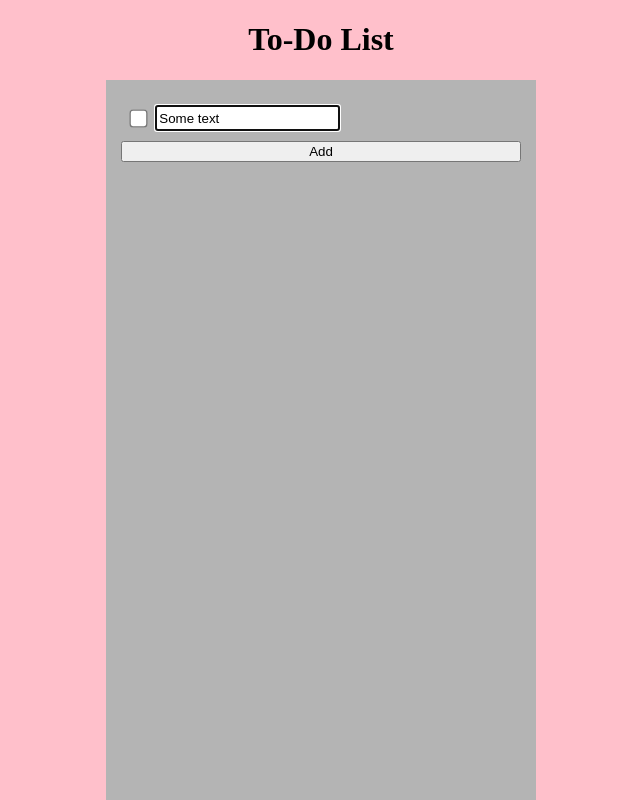
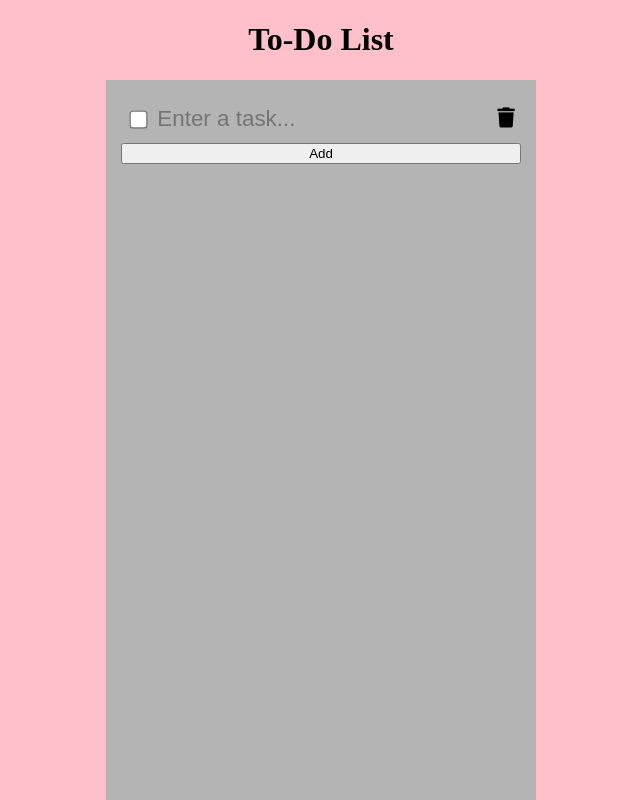
Before and after one commit to Wh1teNinja/TaskList, a React (Create React App) app: page / in a window 1280 px wide. Both pictures are taken after a click on the button "Add". Shown: the whole page, without its empty margins (319-959 px from the left). Built offline with nearby package versions, Linux system fonts and the light colour scheme.

Commit message:
Delete button added, fixed autofocus and selectfor task description input

```diff
--- a/public/index.html
+++ b/public/index.html
@@ -8,6 +8,7 @@
       name="description"
       content="Web site created using create-react-app"
     />
+    <script src="https://kit.fontawesome.com/f1ce689aa9.js" crossorigin="anonymous"></script>
     <title>React App</title>
   </head>
   <body>
--- a/src/App.css
+++ b/src/App.css
@@ -34,6 +34,28 @@
 
 #task-list > li > p {
   margin: 0;
+  width: 100%;
+}
+
+#task-list div {
+  width: 100%;
+}
+
+.task-text-input {
+  border: none;
+  background: none;
+  outline: none;
+  width: 100%;
+
+  font-size: 1em;
+}
+
+.delete-task-button {
+  border: none;
+  background: none;
+  cursor: pointer;
+  font-size: 0.9em;
+  outline: none;
 }
 
 .finished {
--- a/src/App.js
+++ b/src/App.js
@@ -15,7 +15,7 @@ function App() {
     setTasks(
       tasks.concat({
         key: new Date().getUTCMilliseconds(),
-        description: "Some text",
+        description: "",
         completed: false,
       })
     );
@@ -27,6 +27,12 @@ function App() {
     }));
   }
 
+  const deleteTask = (key) => {
+    setTasks(tasks.filter(task => {
+      return task.key !== key;
+    }))
+  }
+
   return (
     <main id='app' className="flex cs-column">
       <ul id="task-list">
@@ -34,6 +40,7 @@ function App() {
           return (
             <Task
               key={task.key}
+              deleteTask={deleteTask}
               changeTask={changeTask}
               task={task}
             />
--- a/src/Task.js
+++ b/src/Task.js
@@ -1,39 +1,51 @@
-import { useState } from 'react';
+import React, { useState, useEffect } from 'react';
 
 function Task(props) {
-  const [descInput, setDescInput] = useState(false);
+  // This state changes to 'false' when double clicked on task '<p>' and goes back to 'true' with 'onBlur'
+  const [descInput, setDescInput] = useState(props.task.description === "" ? true : false);
 
-  const checkboxOnChange = () => {
+  const inputRef = React.createRef();
+
+  useEffect(() => {
+    inputRef.current.focus();
+    inputRef.current.select();
+  }, [descInput]);
+
+  const checkboxOnChange = () => {      // Handles checkbox clicks and lifting state up
     const changedTask = props.task;
     changedTask.completed = !changedTask.completed;
     props.changeTask(changedTask);
   }
 
-  const handleTextOnChange = (e) => {
+  const handleTextOnChange = (e) => {   // Handles user changes of input with task description and lifting state up
     const changedTask = props.task;
     changedTask.description = e.target.value;
     props.changeTask(changedTask);
   }
 
-  const handleOnDblClick = () => {
+  const handleOnDblClick = (e) => {
+    setDescInput(true);
+  }
+
+  const handleOnBlur = () => {
     setDescInput(false);
   }
 
-  const handleOnBlur = (e) => {
-    setDescInput(true);
-  }
-
-  if (descInput) {
-    return (
+  /* if (descInput) {
+    return (  // Task with plain text to display
       <li key={props.task.key}>
         <input type="checkbox" id="task" onChange={checkboxOnChange} checked={props.task.completed}/>
-        <p className={props.task.completed && "finished"} onDoubleClick={handleOnDblClick}>{props.task.description}</p>
+        <p className={props.task.completed ? "task-text-input finished" : "task-text-input"} onDoubleClick={handleOnDblClick}>{props.task.description}</p>
+        <button className="delete-task-button" onClick={() => props.deleteTask(props.task.key)}><i className="fas fa-trash"></i></button>
       </li>);
-  }
+  } */
   return (
     <li key={props.task.key}>
-      <input type="checkbox" onChange={checkboxOnChange} checked={props.task.completed}/>
-      <input type="text" onBlur={handleOnBlur} onChange={handleTextOnChange} value={props.task.description} autoFocus/>
+      <input type="checkbox" onChange={checkboxOnChange} checked={props.task.completed} />
+      <div onDoubleClick={handleOnDblClick}>
+        <input ref={inputRef} placeholder="Enter a task..." className={props.task.completed && !descInput ? "task-text-input finished" : "task-text-input"} type="text" onBlur={handleOnBlur} onChange={handleTextOnChange} value={props.task.description} disabled={!descInput} autoFocus />
+      </div>
+      <button className="delete-task-button" onClick={() => props.deleteTask(props.task.key)}><i className="fas fa-trash"></i></button>
     </li>);
 }
 
```
Also changed, not shown: 1 other file (tests, documents, lock files or other folders).
